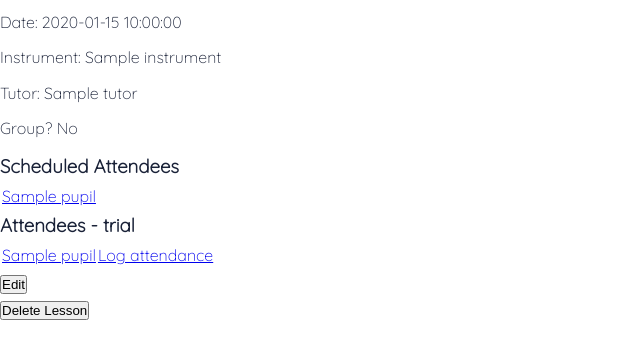
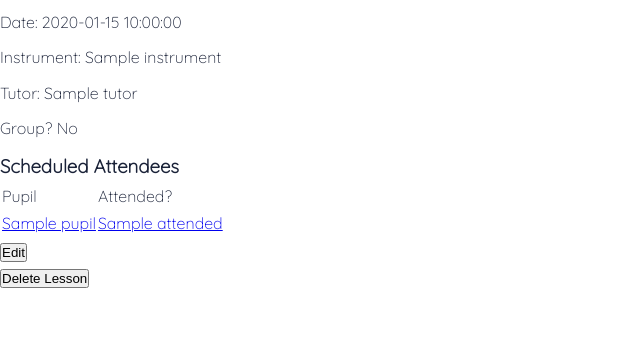
Before and after one commit to heathercking/CodeClan_Project1__Planaband, a Flask app: page /lessons/1 in a window 1280 px wide. Shown: the part 206-565 px from the top of the page, without its empty margins (0-640 px from the left). Run offline with Flask 2, Linux system fonts and the light colour scheme; a database or web service that is not in the repository returns one stand-in record (values such as "Sample title"); some libraries are stand-ins or nearby versions.

Commit message:
changes attendance link on lesson page to display attended status

```diff
--- a/templates/lessons/show.html
+++ b/templates/lessons/show.html
@@ -17,21 +17,14 @@
     <div>
         <h3>Scheduled Attendees</h3>
         <table>
-            {% for pupil in pupils %}
-                <tr>
-                    <td><a href="/pupils/{{ pupil.id }}">{{ pupil.name }}</a></td>
-                </tr>
-            {% endfor %}
-        </table>
-    </div>
-
-    <div>
-        <h3>Attendees - trial</h3>
-        <table>
+            <tr>
+                <td>Pupil</td>
+                <td>Attended?</td>
+            </tr>
             {% for attendance in attendances %}
                 <tr>
                     <td><a href="/pupils/{{ attendance.pupil.id }}">{{ attendance.pupil.name }}</a></td>
-                    <td><a href="/attendances/{{ attendance.id }}/edit">Log attendance</td>
+                    <td><a href="/attendances/{{ attendance.id }}/edit">{{ attendance.attended }}</td>
                 </tr>
             {% endfor %}
         </table>
```
